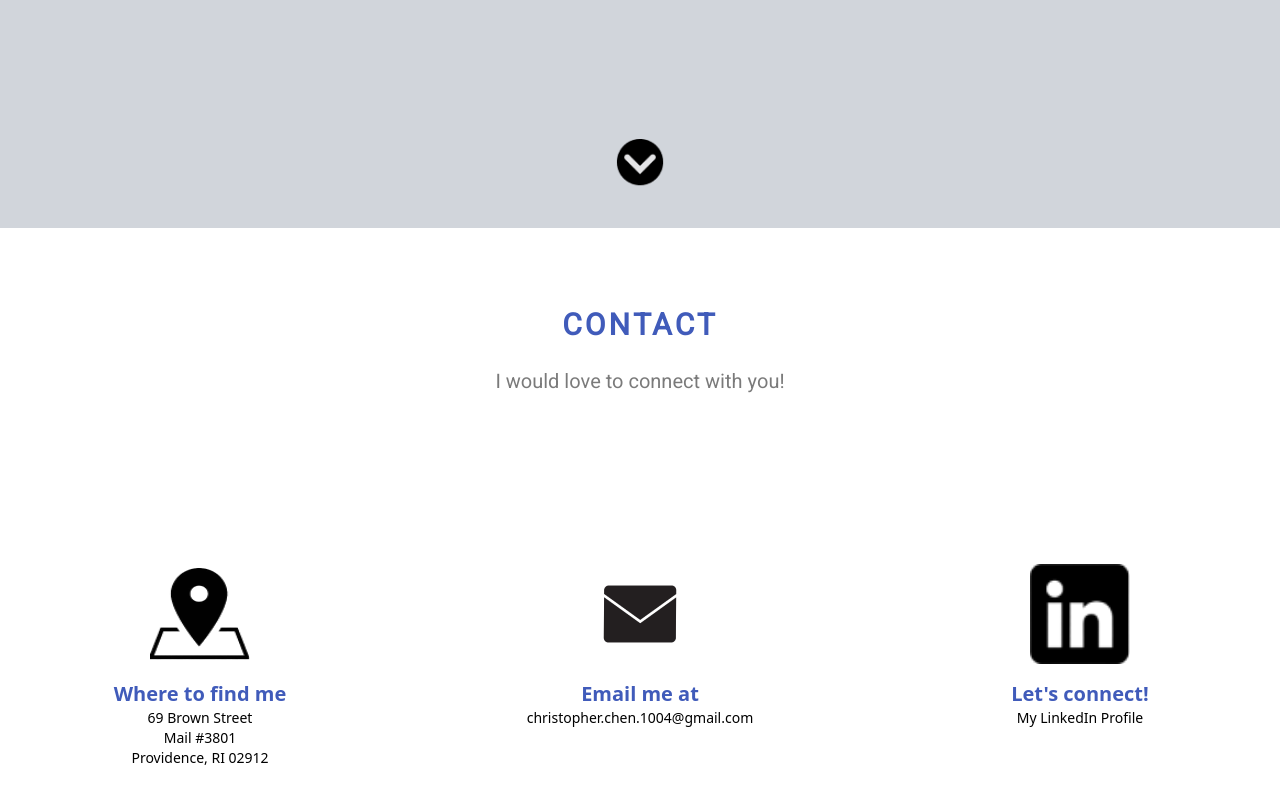
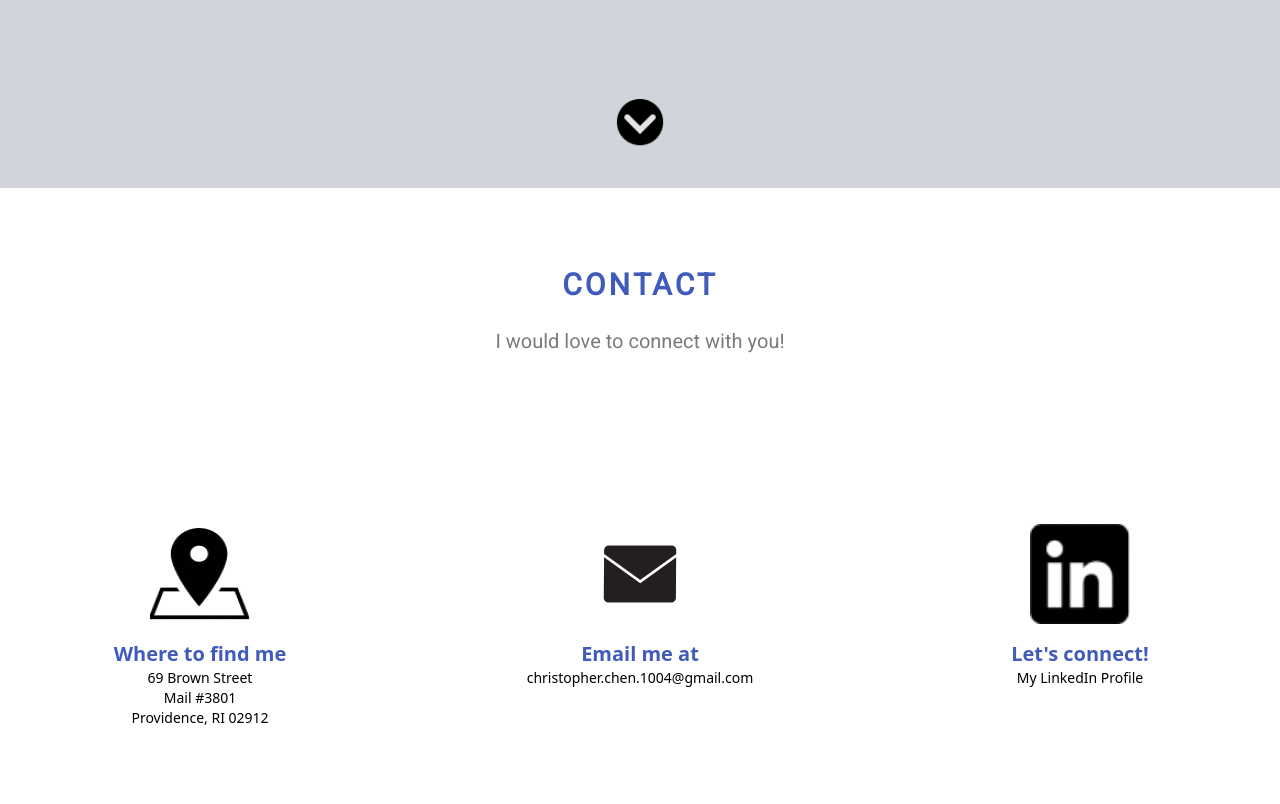
Before and after one commit to chris100904/personalwebsite, a React (Vite) app: page / in a window 1280 px wide. Shown: the part 4059-4863 px from the top of the page. Built offline with nearby package versions, Linux system fonts and the light colour scheme; a web font is replaced by a local one.

Commit message:
project button

```diff
--- a/src/components/ProjectsSection.jsx
+++ b/src/components/ProjectsSection.jsx
@@ -206,7 +206,7 @@ const ProjectsSection = ({ toggleModal }) => {
             </div>
           </Modal>
         )}
-        <NextPage href="#contact" marginTop="140px" isBrightBackground={true} />
+        <NextPage href="#contact" marginTop="100px" isBrightBackground={true} />
       </div>
     </section>
   );
```
